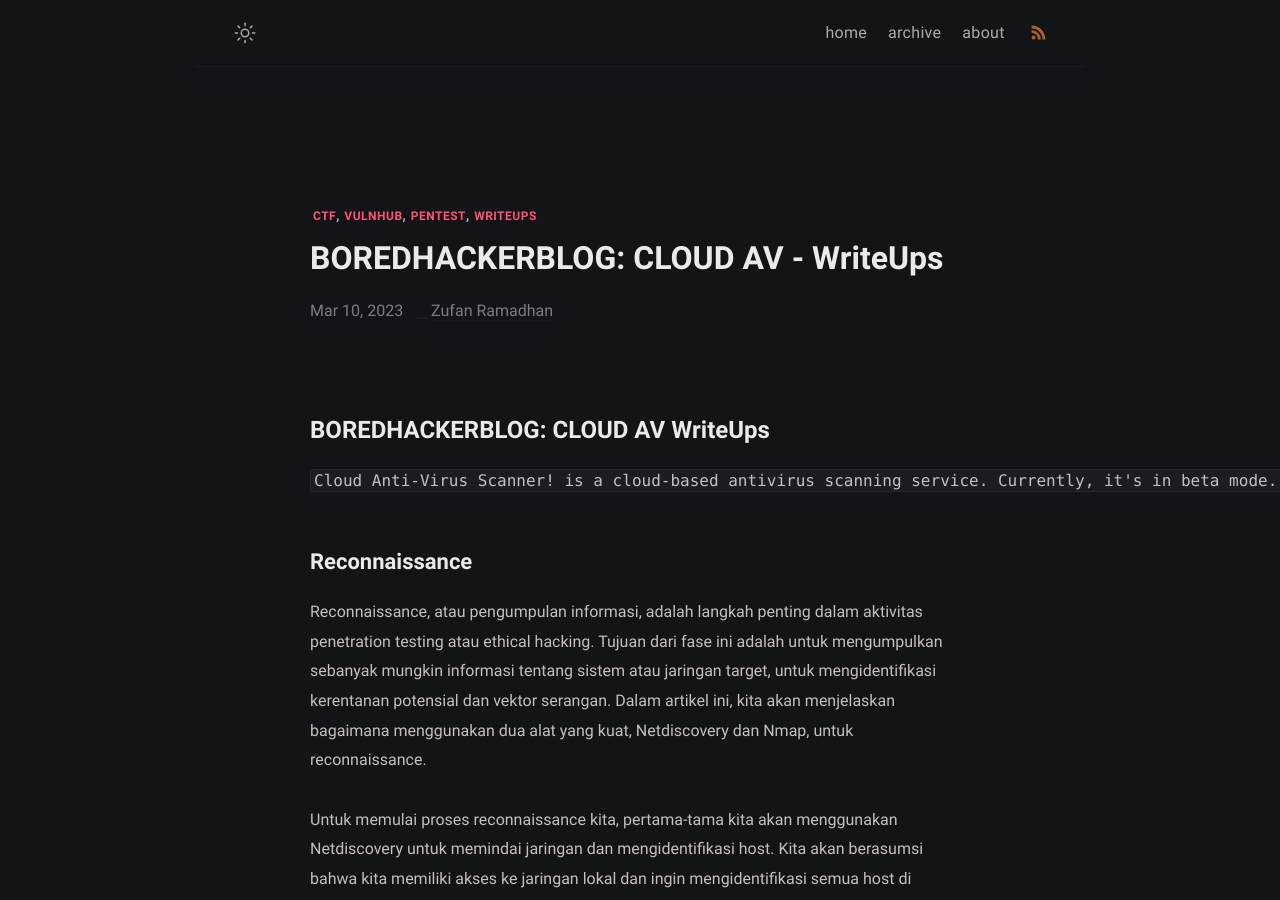
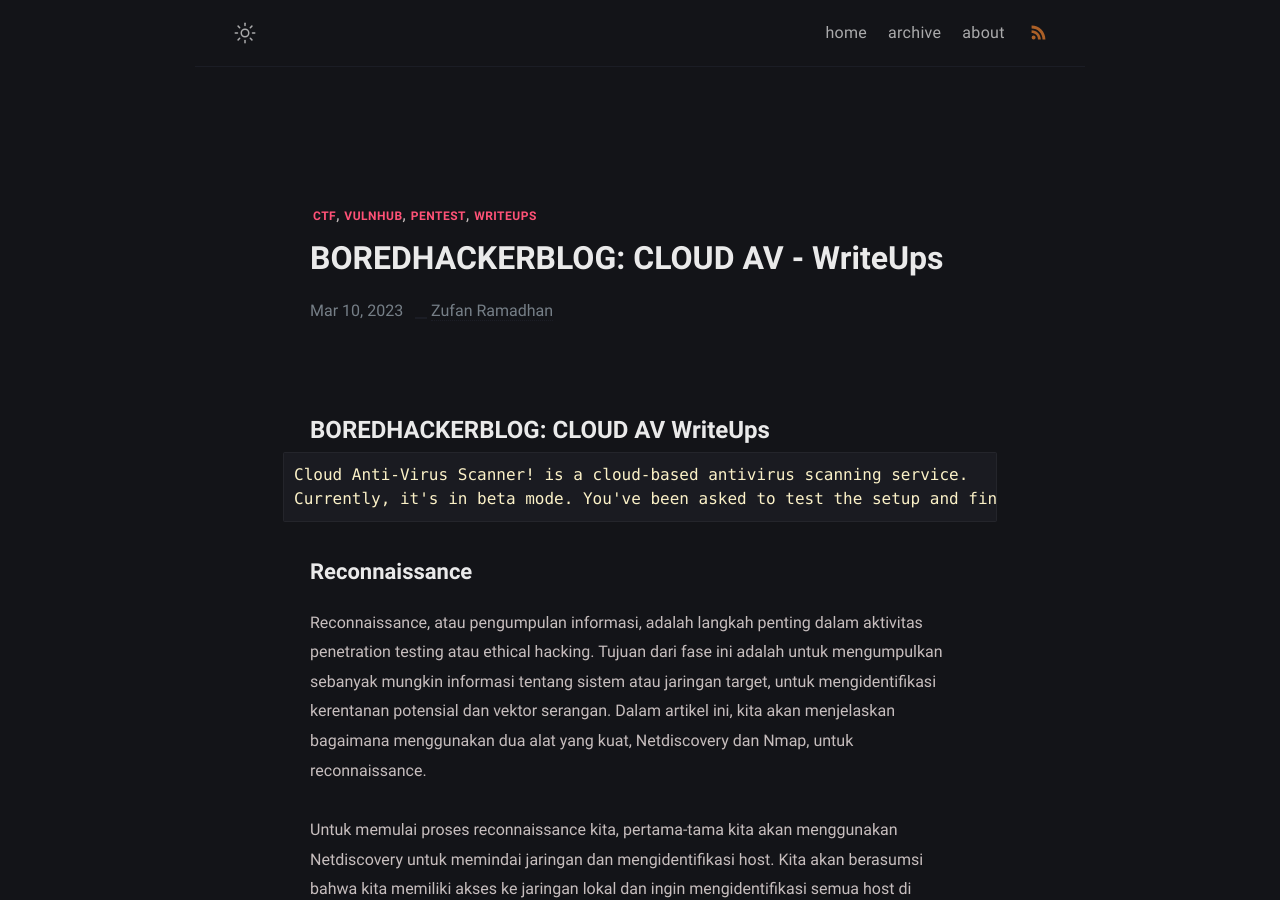
Before and after one commit to zufan-students/blog, a Jekyll site: the page built from _posts/2023-03-10-VulnHub-BOREDHACKERBLOG.md, in a window 1280 px wide and 900 px high. Built offline with Jekyll 4.4.1, drawn with Linux system fonts in a browser that asks for light colours; comment, search, counter and statistics services are not loaded.

````diff
--- a/_posts/2023-03-10-VulnHub-BOREDHACKERBLOG.md
+++ b/_posts/2023-03-10-VulnHub-BOREDHACKERBLOG.md
@@ -8,8 +8,10 @@ image:
 
 # BOREDHACKERBLOG: CLOUD AV WriteUps
 
-``Cloud Anti-Virus Scanner! is a cloud-based antivirus scanning service.
-Currently, it's in beta mode. You've been asked to test the setup and find vulnerabilities and escalate privs.``
+```
+Cloud Anti-Virus Scanner! is a cloud-based antivirus scanning service.
+Currently, it's in beta mode. You've been asked to test the setup and find vulnerabilities and escalate privs
+```
 
 ## Reconnaissance
 
````
